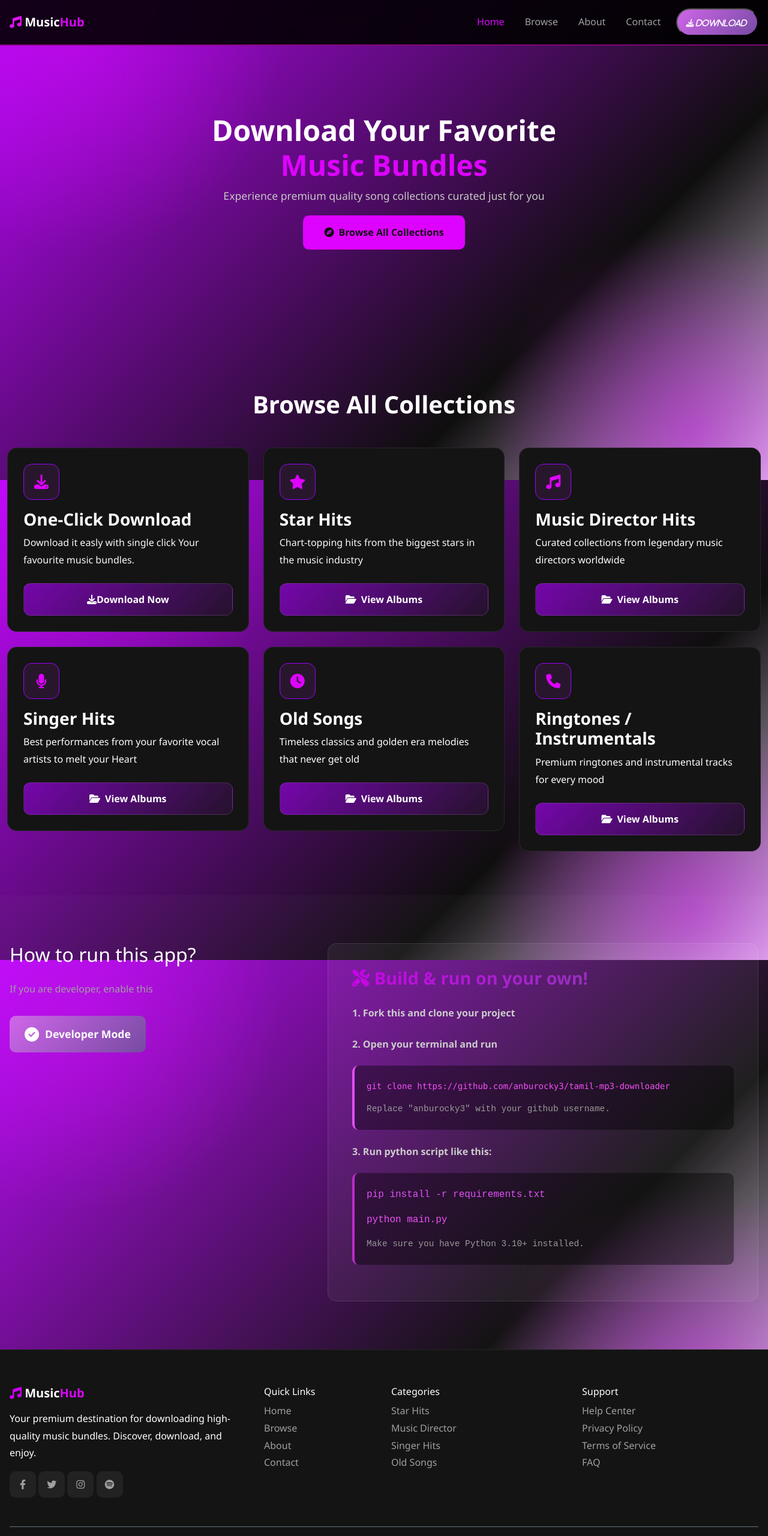
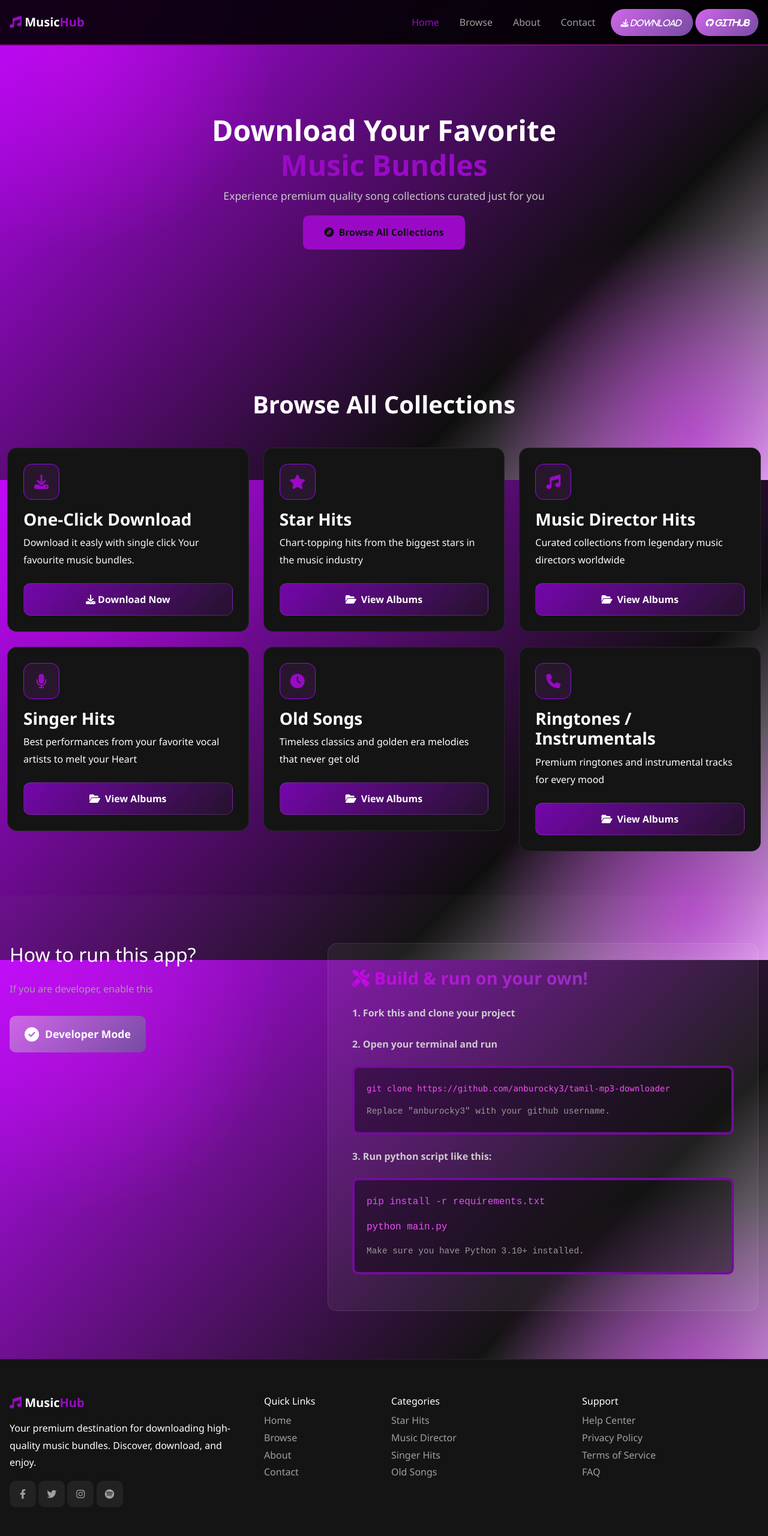
Before and after one commit to Gokulproject5/Tamil-mp3-downloader-ui, a plain HTML site: page index.html in a window 1280 px wide. Shown: the top 2560 px of the page at 60% size. Drawn offline with nearby package versions, Linux system fonts and the light colour scheme.

Commit message:
Update navbar colors and enhance button styles for improved UI consistency

```diff
--- a/index.html
+++ b/index.html
@@ -20,7 +20,7 @@
     <!-- Navigation -->
     <nav class="navbar navbar-expand-lg fixed-top" id="navbar">
       <div class="container">
-        <a class="navbar-brand" href="#home"><i class="fa-solid fa-music fa-bounce" style="color: #de13f0;"></i> Music<span style="font-weight:bolder;">Hub</span></a>
+        <a class="navbar-brand" href="#home"><i class="fa-solid fa-music fa-bounce" style="color: #9A0AC6;"></i> Music<span style="font-weight:bolder;">Hub</span></a>
         <button
           class="navbar-toggler"
           type="button"
@@ -48,9 +48,15 @@
             </li>
             <li class="nav-item">
               <button
-                class="btn-sm rounded-5" style="width:fit-content; height:fit-content; background: linear-gradient(135deg, #d066ea, #764ba2);">
+                class=" btn btn-sm rounded-5" style="width:fit-content; height:fit-content; border: none;  background: linear-gradient(135deg, #d066ea, #764ba2);">
               <a class="nav-link btn btn-sm rounded-5 download-cta" href="https://github.com/anburocky3/tamil-mp3-downloader/archive/refs/heads/main.zip" target="_blank" rel="noopener noreferrer">
                 <i class="fa-solid fa-download  me-1" style="color: #ffffff; font-style: oblique ; font-size: small; font-weight: 600;"> Download</i>
+              </a>
+              </button>
+              <button
+                class=" btn btn-sm rounded-5" style="width:fit-content; height:fit-content; border: none; background: linear-gradient(135deg, #d066ea, #764ba2);">
+              <a class="nav-link btn btn-sm rounded-5 download-cta" href="https://github.com/Gokulproject5/Tamil-mp3-downloader-ui" target="_blank" rel="noopener noreferrer">
+                <i class="fa-brands fa-github" style="color: #ffffff; font-style: oblique ; font-size: small; font-weight: 600;"> Github</i>
               </a>
               </button>
             </li>
@@ -91,7 +97,7 @@
                           </p>
 
 
-               <a href="https://github.com/anburocky3/tamil-mp3-downloader/archive/refs/heads/main.zip" class="btn download-btn"><i class="fa-solid fa-download "></i>Download Now
+               <a href="https://github.com/anburocky3/tamil-mp3-downloader/archive/refs/heads/main.zip" class="btn download-btn"><i class="fa-solid fa-download "></i> Download Now
              </a>
               <img src="assets/icon-download.png" alt="" class="side-img img-fluid" height="320px">
             </div>
@@ -208,7 +214,7 @@
 
       <!-- Albums Section -->
       <div class="container d-none" id="albumsSection">
-        <a href="#" class="back-btn" onclick="hideAlbums(event)">
+        <a href="#" class="download-btn" style="text-decoration: none;" onclick="hideAlbums(event)">
           <i class="fas fa-arrow-left me-2"></i>Back to Categories
         </a>
         <h2 class="text-center mb-5 fw-bold fs-1" id="albumsTitle"></h2>
@@ -238,12 +244,12 @@
                         <div style="color: #ccc; line-height: 2;">
                             <p style="margin-bottom: 20px;"><strong>1. Fork this and clone your project</strong></p>
                             <p style="margin-bottom: 20px;"><strong>2. Open your terminal and run</strong></p>
-                            <div style="background: rgba(0, 0, 0, 0.4); padding: 20px; border-radius: 10px; margin-bottom: 20px; font-family: 'Courier New', monospace; border-left: 4px solid  #e14ff7;">
+                            <div style="background: rgba(0, 0, 0, 0.4); padding: 20px; border-radius: 10px; margin-bottom: 20px; font-family: 'Courier New', monospace; border: 4px solid  #720c9a;">
                                 <pre style="margin-bottom: 10px; color: #f44ff7;">git clone https://github.com/anburocky3/tamil-mp3-downloader</pre>
                                 <p style="margin-bottom: 0; color: #999; font-size: 0.9rem;">Replace "anburocky3" with your github username.</p>
                             </div>
                             <p style="margin-bottom: 20px;"><strong>3. Run python script like this:</strong></p>
-                            <div style="background: rgba(0, 0, 0, 0.4); padding: 20px; border-radius: 10px; margin-bottom: 20px; font-family: 'Courier New', monospace; border-left: 4px solid #bc2bc9;">
+                            <div style="background: rgba(0, 0, 0, 0.4); padding: 20px; border-radius: 10px; margin-bottom: 20px; font-family: 'Courier New', monospace; border: 4px solid #720c9a;">
                                 <p style="margin-bottom: 10px; color: #e14ff7;">pip install -r requirements.txt</p>
                                 <p style="margin-bottom: 10px; color: #ec4ff7;">python main.py</p>
                                 <p style="margin-bottom: 0; color: #999; font-size: 0.9rem;">Make sure you have Python 3.10+ installed.</p>
@@ -261,7 +267,7 @@
         <div class="row">
           <div class="col-lg-4 col-md-6 mb-4">
             <h5 class="fw-bold">
-             <i class="fa-solid fa-music fa-bounce" style="color: #ca02f2;"></i> Music<span style="color: var(--accent)">Hub</span>
+             <i class="fa-solid fa-music fa-bounce" style="color: #9A0AC6;"></i> Music<span style="color: var(--accent)">Hub</span>
             </h5>
              <p class=" mt-3">
               Your premium destination for downloading high-quality music
--- a/style.css
+++ b/style.css
@@ -1,7 +1,7 @@
 :root {
   --primary: #0f0f0f;
   --secondary: #141414;
-  --accent: rgb(221, 3, 255);
+  --accent: #9A0AC6;
   --muted: #a0a0a0;
   --glass: rgba(255, 255, 255, 0.04);
   --glass-strong: rgba(255, 255, 255, 0.06);
@@ -124,6 +124,7 @@ html, body {
   position: relative;
   overflow: hidden;
   transition: 0.3s ease;
+  position: relative;
 }
 .category-card:hover {
   transform: translateY(-5px);
@@ -147,7 +148,7 @@ html, body {
 /* ---------------- SIDE IMAGE EFFECT ---------------- */
 .side-img {
   width: 180px;
-  height: auto;
+  height: 350px;
   border-radius: 14px;
   object-fit: cover;
   position: absolute;
```
